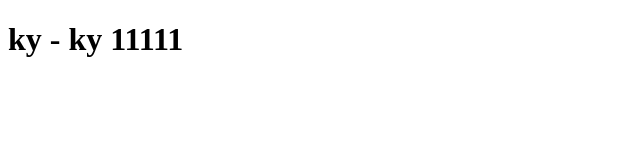
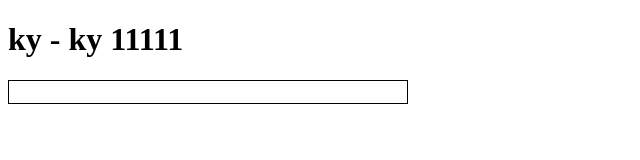
Before and after one commit to ivanK-someCode-repo/js6-examples, a website: page index.html in a window 1280 px wide. Shown: the whole page, without its empty margins (0-640 px from the left). Drawn offline with nearby package versions, Linux system fonts and the light colour scheme; files that its build step writes are made by us from their sources.

Commit message:
fix simple input

```diff
--- a/dev/input.js
+++ b/dev/input.js
@@ -22,23 +22,18 @@ let domAssistant = (function(){
 		return this;
 	};
 
-	assistant.appendChilds = function(elements, content){
-		if (!elements || elements.length == 0)
-			return;
-
-		for (let i = 1; i < elements.length; i++){
-			let newElement = document.createElement(elements[i]);
-			if (content)
-				newElement.innerHTML = content;
-			elements[0].appendChild(newElement);
-			elementsStack.push(newElement);
-			elementsCount++;
-		};
+	assistant.appendChild = function(element, content){
+		let newElement = document.createElement(element);
+		if (content)
+			newElement.innerHTML = content;
+		elementsStack[0].appendChild(newElement);
+		elementsStack.push(newElement);
+		elementsCount++;
 
 		return this;
 	};
 
-	assistant.getDocumentElementsWithAttribute = function(attributeName, element = document){
+	assistant.getDocumentElementsWithAttribute = function(attributeName, attributeValue="", element = document){
 		//старый код
 		/*
 		let matchingElements = [];
@@ -51,7 +46,7 @@ let domAssistant = (function(){
 		}
 		*/
 		//шаблонные строки
-		let matchingElements = element.querySelectorAll(`[${attributeName}]`);
+		let matchingElements = element.querySelectorAll(`[${attributeName}="${attributeValue}"]`);
 		return matchingElements;
 	};
 
@@ -118,11 +113,11 @@ let valueCheck = function(value){
 class MInput {
 	constructor(targetElement) {
 		this.element = domAssistant('div').addClass('m-input-container')
-			.appendChilds(['input']).addAttribute('type', 'text')
-			.appendChilds(['div']).addClass('clr-cross').addClass('display-none')
+			.appendChild('input').addAttribute('type', 'text')
+			.appendChild('div').addClass('clear-cross').addClass('display-none')
 			.replace(targetElement).get();
 
-		this.input = domAssistant.getDocumentElementsWithAttribute('text',this.element)[0];
+		this.input = domAssistant.getDocumentElementsWithAttribute('type','text',this.element)[0];
 
 		Object.defineProperty(this, "inputValue",{
 			get: () => {
@@ -134,12 +129,10 @@ class MInput {
 			set: (newValue) => {
 				if (this.input)
 					this.input.value = newValue;
-			},
-			enumerable: true,
-			writable: true
+			}
 		});
 
-		this.cross = domAssistant.getDocumentElementsWithClassName('clr-cross',this.element)[0];
+		this.cross = domAssistant.getDocumentElementsWithClassName('clear-cross',this.element)[0];
 
 		appointEvent('click',this.cross,()=>{
 			this.inputValue = "";
@@ -172,7 +165,7 @@ class MSelectInput extends MInput{
 
 		this.lastOptionIndex = 0;
 
-		this.element = domAssistant(this.element).appendChilds(['ul','div']).addClass('ul-arrow').get();
+		this.element = domAssistant(this.element).appendChild('ul').appendChild('div').addClass('ul-arrow').get();
 
 		this.arrow = domAssistant.getDocumentElementsWithClassName('ul-arrow',this.element)[0];
 
@@ -212,7 +205,7 @@ class MSelectInput extends MInput{
 	}
 
 	renderOption(parentElement, optionContent, event){
-		let optionElement = domAssistant(parentElement).appendChilds(['li'], optionContent).get('last');
+		let optionElement = domAssistant(parentElement).appendChild('li', optionContent).get('last');
 		appointEvent('click',optionElement,event);
 	}
 }
--- a/dev/input.scss
+++ b/dev/input.scss
@@ -102,4 +102,8 @@
 	  width: 1em;
 	  cursor: pointer;
 	}
+
+  .display-none{
+	display: none;
+  }
 }
```
